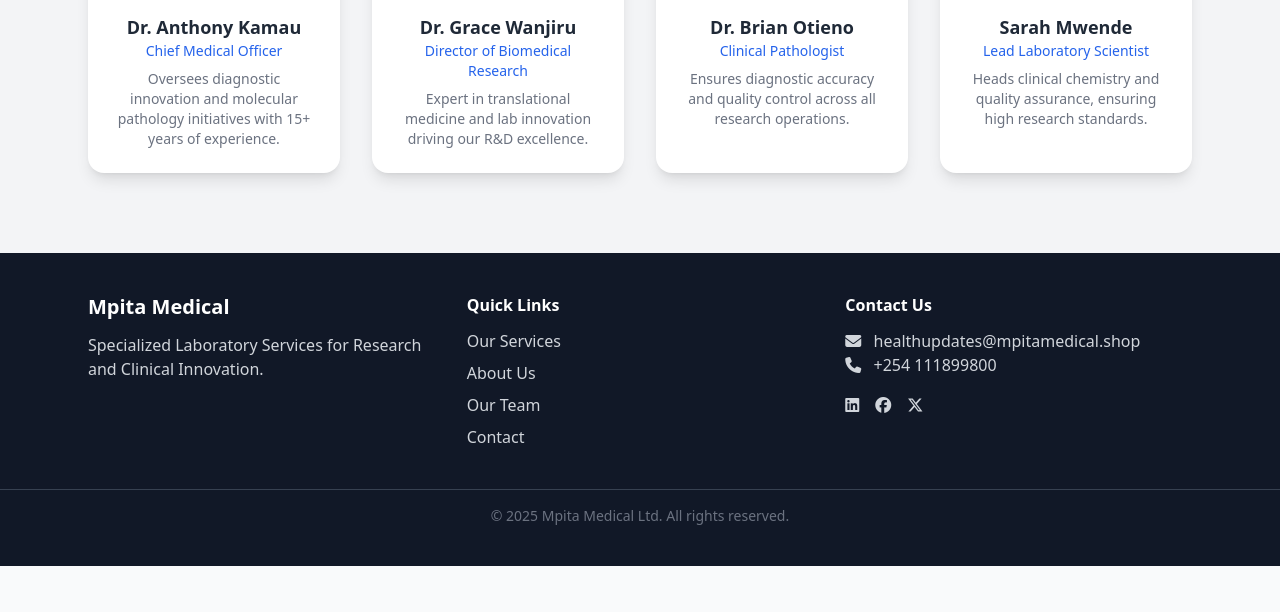
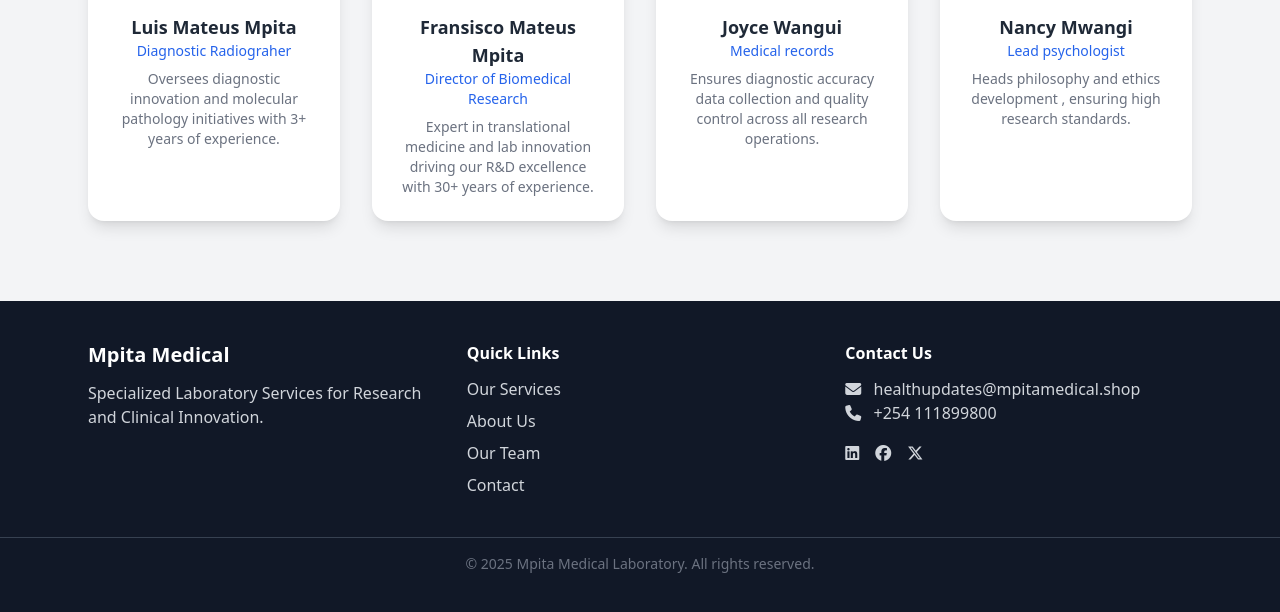
Before and after one commit to Louizyyye/mlb, a website built with webpack: page index.html in a window 1280 px wide. Shown: the part 1884-2496 px from the top of the page. Before the commit the page ends 2450 px from the top, so only its background shows below. Built offline with nearby package versions, Linux system fonts and the light colour scheme; files whose address does not match are found by name.

Commit message:
initial commit

```diff
--- a/index.html
+++ b/index.html
@@ -127,30 +127,30 @@
       <div class="grid sm:grid-cols-2 md:grid-cols-4 gap-8">
         <div class="bg-white rounded-2xl shadow-lg p-6 hover:shadow-xl transition">
           <img src="https://cdn.pixabay.com/photo/2016/03/27/19/31/doctor-1283624_1280.jpg" alt="Dr. Kamau" class="w-28 h-28 object-cover rounded-full mx-auto mb-4">
-          <h3 class="text-lg font-semibold">Dr. Anthony Kamau</h3>
-          <p class="text-blue-600 text-sm mb-2">Chief Medical Officer</p>
-          <p class="text-gray-500 text-sm">Oversees diagnostic innovation and molecular pathology initiatives with 15+ years of experience.</p>
+          <h3 class="text-lg font-semibold">Luis Mateus Mpita</h3>
+          <p class="text-blue-600 text-sm mb-2">Diagnostic Radiograher</p>
+          <p class="text-gray-500 text-sm">Oversees diagnostic innovation and molecular pathology initiatives with 3+ years of experience.</p>
         </div>
 
         <div class="bg-white rounded-2xl shadow-lg p-6 hover:shadow-xl transition">
           <img src="https://cdn.pixabay.com/photo/2018/02/02/22/16/lab-3124113_1280.jpg" alt="Dr. Wanjiru" class="w-28 h-28 object-cover rounded-full mx-auto mb-4">
-          <h3 class="text-lg font-semibold">Dr. Grace Wanjiru</h3>
+          <h3 class="text-lg font-semibold">Fransisco Mateus Mpita</h3>
           <p class="text-blue-600 text-sm mb-2">Director of Biomedical Research</p>
-          <p class="text-gray-500 text-sm">Expert in translational medicine and lab innovation driving our R&D excellence.</p>
+          <p class="text-gray-500 text-sm">Expert in translational medicine and lab innovation driving our R&D excellence with 30+ years of experience.</p>
         </div>
 
         <div class="bg-white rounded-2xl shadow-lg p-6 hover:shadow-xl transition">
           <img src="https://cdn.pixabay.com/photo/2019/03/14/11/34/lab-4052396_1280.jpg" alt="Dr. Otieno" class="w-28 h-28 object-cover rounded-full mx-auto mb-4">
-          <h3 class="text-lg font-semibold">Dr. Brian Otieno</h3>
-          <p class="text-blue-600 text-sm mb-2">Clinical Pathologist</p>
-          <p class="text-gray-500 text-sm">Ensures diagnostic accuracy and quality control across all research operations.</p>
+          <h3 class="text-lg font-semibold">Joyce Wangui</h3>
+          <p class="text-blue-600 text-sm mb-2">Medical records</p>
+          <p class="text-gray-500 text-sm">Ensures diagnostic accuracy data collection and quality control across all research operations.</p>
         </div>
 
         <div class="bg-white rounded-2xl shadow-lg p-6 hover:shadow-xl transition">
           <img src="https://cdn.pixabay.com/photo/2016/11/29/04/17/people-1868750_1280.jpg" alt="Sarah Mwende" class="w-28 h-28 object-cover rounded-full mx-auto mb-4">
-          <h3 class="text-lg font-semibold">Sarah Mwende</h3>
-          <p class="text-blue-600 text-sm mb-2">Lead Laboratory Scientist</p>
-          <p class="text-gray-500 text-sm">Heads clinical chemistry and quality assurance, ensuring high research standards.</p>
+          <h3 class="text-lg font-semibold">Nancy Mwangi </h3>
+          <p class="text-blue-600 text-sm mb-2">Lead psychologist </p>
+          <p class="text-gray-500 text-sm">Heads philosophy and ethics development , ensuring high research standards.</p>
         </div>
       </div>
     </div>
@@ -186,7 +186,7 @@
       </div>
     </div>
     <div class="text-center text-gray-500 mt-10 border-t border-gray-700 pt-4 text-sm">
-      © 2025 Mpita Medical Ltd. All rights reserved.
+      © 2025 Mpita Medical Laboratory. All rights reserved.
     </div>
   </footer>
 
```
